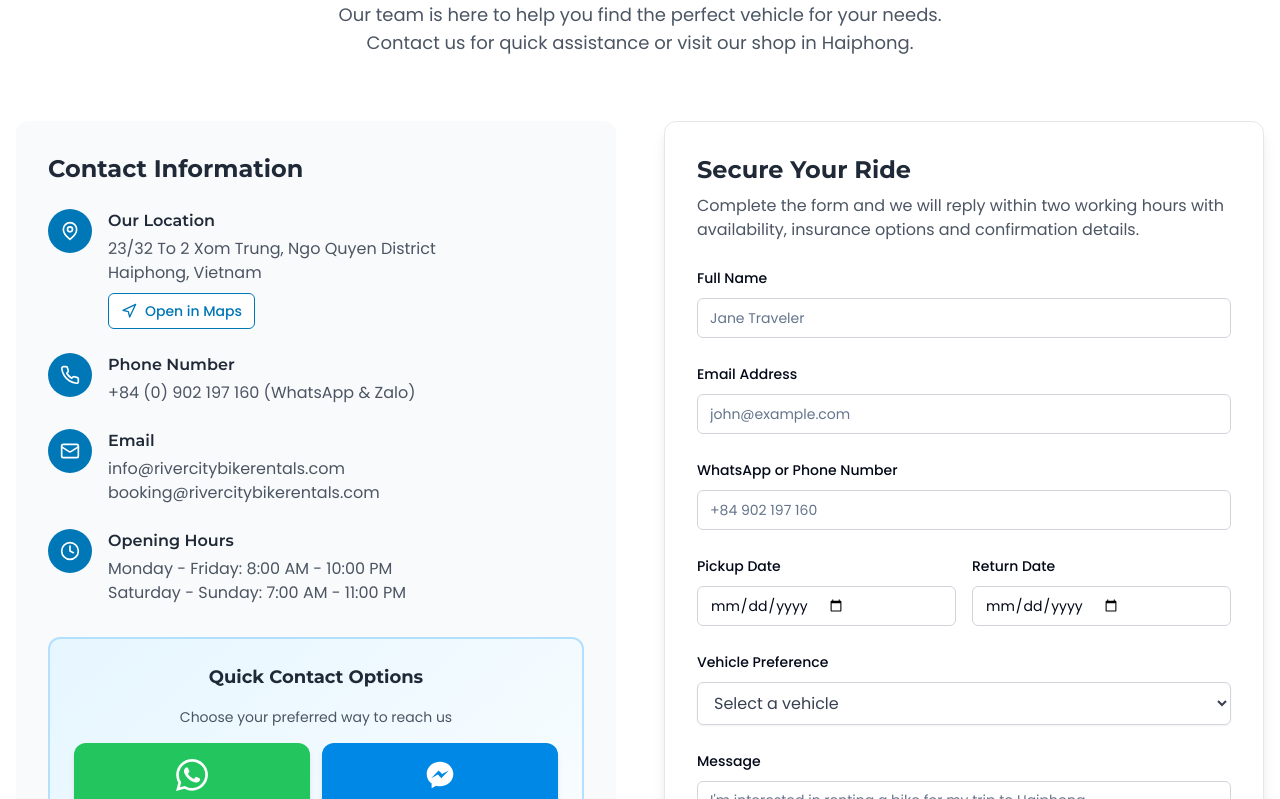
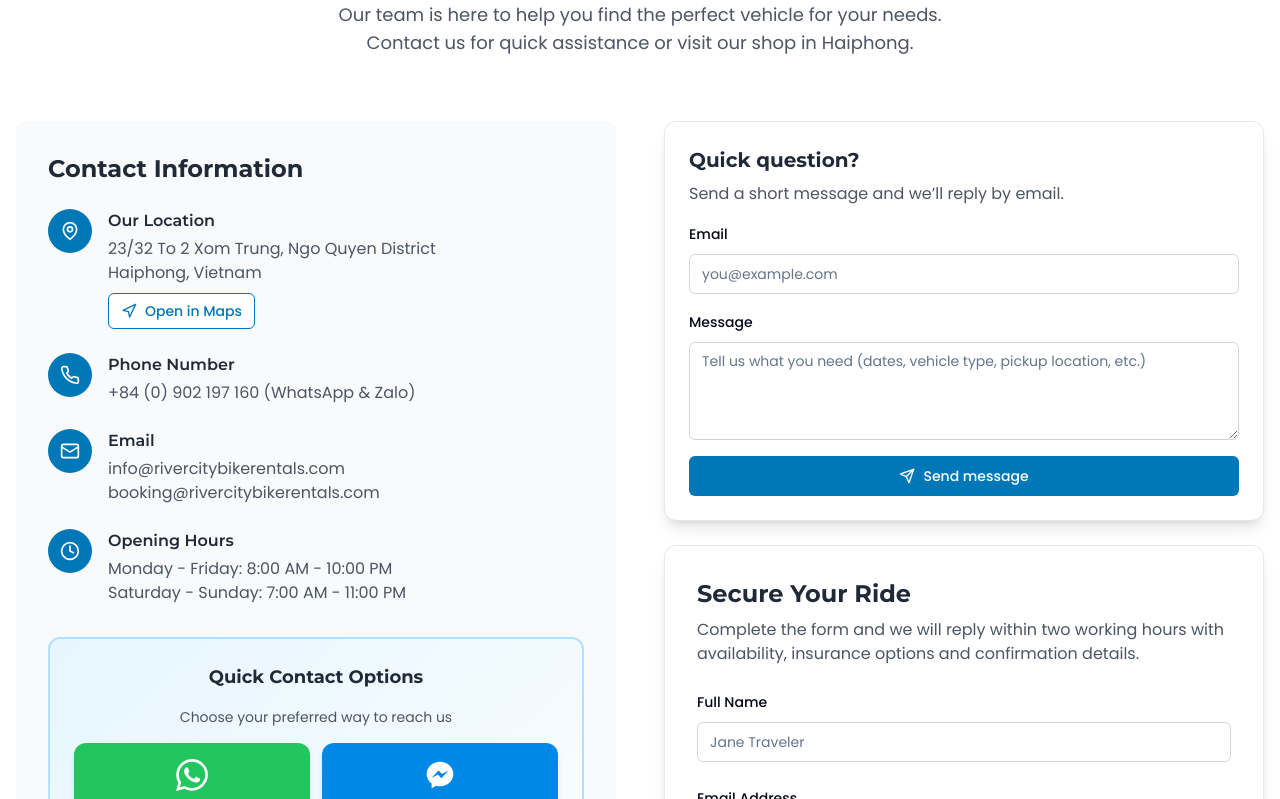
Before and after one commit to Vispaico/rivercity, a React (Vite) app: page /motorbikes in a window 1280 px wide. Shown: the part 1781-2580 px from the top of the page. Built offline with nearby package versions, Linux system fonts and the light colour scheme; no server answers.

Commit message:
Changed the CTA button text color to blue in CTASection.jsx and added ContactSection component to several pages.

```diff
--- a/src/components/CTASection.jsx
+++ b/src/components/CTASection.jsx
@@ -50,7 +50,7 @@ const CTASection = () => {
               asChild
               variant="outline"
               size="lg"
-              className="border-white text-white hover:bg-white/10 rounded-full px-8"
+              className="border-white text-blue-700 hover:bg-white/10 rounded-full px-8"
             >
               <a
                 href="https://wa.me/84902197160?text=Hi%20Rivercity!%20I%20want%20to%20book%20a%20vehicle."
@@ -65,7 +65,7 @@ const CTASection = () => {
               asChild
               variant="outline"
               size="lg"
-              className="border-white text-white hover:bg-white/10 rounded-full px-8"
+              className="border-white text-blue-700 hover:bg-white/10 rounded-full px-8"
             >
               <a
                 href="https://zalo.me/0902197160"
--- a/src/components/ContactSection.jsx
+++ b/src/components/ContactSection.jsx
@@ -1,4 +1,4 @@
-import React, { useRef, useEffect } from "react";
+import React, { useRef, useEffect, useState } from "react";
 import { motion, useAnimation } from "framer-motion";
 import { useInView } from "framer-motion";
 import { Button } from "@/components/ui/button";
@@ -33,11 +33,83 @@ const ContactSection = () => {
   const isInView = useInView(ref, { once: true, amount: 0.1 });
   const controls = useAnimation();
 
+  const [quickEmail, setQuickEmail] = useState("");
+  const [quickMessage, setQuickMessage] = useState("");
+  const [quickSending, setQuickSending] = useState(false);
+
   useEffect(() => {
     if (isInView) {
       controls.start("visible");
     }
   }, [isInView, controls]);
+
+  const handleQuickInquirySubmit = async (e) => {
+    e.preventDefault();
+
+    const email = quickEmail.trim();
+    const message = quickMessage.trim();
+
+    if (!email) {
+      toast({
+        title: "Email required",
+        description: "Please enter your email address so we can reply.",
+        variant: "destructive",
+      });
+      return;
+    }
+
+    if (!/.+@.+\..+/.test(email)) {
+      toast({
+        title: "Invalid email",
+        description: "Please enter a valid email address.",
+        variant: "destructive",
+      });
+      return;
+    }
+
+    if (!message) {
+      toast({
+        title: "Message required",
+        description: "Please type a short message so we know how to help.",
+        variant: "destructive",
+      });
+      return;
+    }
+
+    setQuickSending(true);
+    try {
+      const res = await fetch("/api/inquiry", {
+        method: "POST",
+        headers: { "Content-Type": "application/json" },
+        body: JSON.stringify({
+          email,
+          message,
+          source: "contact_section",
+        }),
+      });
+
+      if (!res.ok) {
+        const payload = await res.json().catch(() => null);
+        throw new Error(payload?.error || "Failed to send.");
+      }
+
+      toast({
+        title: "Message sent",
+        description: "Thanks — we’ll reply to your email shortly.",
+        className: "bg-blue-500 text-white",
+      });
+      setQuickEmail("");
+      setQuickMessage("");
+    } catch (err) {
+      toast({
+        title: "Could not send message",
+        description: err?.message || "Please try again, or use WhatsApp/Zalo.",
+        variant: "destructive",
+      });
+    } finally {
+      setQuickSending(false);
+    }
+  };
 
   const handleSubmit = (e) => {
     e.preventDefault();
@@ -256,6 +328,49 @@ const ContactSection = () => {
                 : { opacity: 0, x: 30 }
             }
           >
+            <div className="space-y-6">
+              <div className="bg-white border border-gray-200 p-6 rounded-xl shadow-lg">
+                <h3 className="text-xl font-bold mb-2 text-gray-800">Quick question?</h3>
+                <p className="text-gray-600 mb-4">
+                  Send a short message and we’ll reply by email.
+                </p>
+
+                <form onSubmit={handleQuickInquirySubmit} className="space-y-4">
+                  <div className="space-y-2">
+                    <Label htmlFor="quick_inquiry_email">Email</Label>
+                    <Input
+                      id="quick_inquiry_email"
+                      type="email"
+                      value={quickEmail}
+                      onChange={(e) => setQuickEmail(e.target.value)}
+                      placeholder="you@example.com"
+                      required
+                      className="border-gray-300 focus:border-blue-600 focus:ring-blue-600"
+                    />
+                  </div>
+                  <div className="space-y-2">
+                    <Label htmlFor="quick_inquiry_message">Message</Label>
+                    <Textarea
+                      id="quick_inquiry_message"
+                      value={quickMessage}
+                      onChange={(e) => setQuickMessage(e.target.value)}
+                      placeholder="Tell us what you need (dates, vehicle type, pickup location, etc.)"
+                      rows={4}
+                      required
+                      className="border-gray-300 focus:border-blue-600 focus:ring-blue-600"
+                    />
+                  </div>
+                  <Button
+                    type="submit"
+                    disabled={quickSending}
+                    className="w-full bg-blue-600 hover:bg-blue-700 text-white"
+                  >
+                    <Send className="mr-2 h-4 w-4" />
+                    {quickSending ? "Sending…" : "Send message"}
+                  </Button>
+                </form>
+              </div>
+
               <div className="bg-white border border-gray-200 p-8 rounded-xl shadow-lg">
                 <h3 className="text-2xl font-bold mb-2 text-gray-800">
                   Secure Your Ride
@@ -378,6 +493,7 @@ const ContactSection = () => {
                 </Button>
                 </form>
               </div>
+            </div>
           </motion.div>
         </div>
       </div>
--- a/src/pages/AboutPage.jsx
+++ b/src/pages/AboutPage.jsx
@@ -182,6 +182,7 @@ const AboutPage = () => {
           </div>
         </div>
       </section>
+      <ContactSection />
     </div>
   );
 };
--- a/src/pages/BlogPage.jsx
+++ b/src/pages/BlogPage.jsx
@@ -81,7 +81,9 @@ const BlogPage = () => {
           </div>
         )}
       </div>
+      <ContactSection />
     </>
+
   );
 };
 
--- a/src/pages/BlogPostPage.jsx
+++ b/src/pages/BlogPostPage.jsx
@@ -129,6 +129,7 @@ const BlogPostPage = () => {
           />
         </div>
       </div>
+      <ContactSection />
     </>
   );
 };
--- a/src/pages/BookingPage.jsx
+++ b/src/pages/BookingPage.jsx
@@ -70,10 +70,6 @@ const BookingPage = () => {
     notes: '',
   });
 
-  const [inquiryEmail, setInquiryEmail] = useState('');
-  const [inquiryMessage, setInquiryMessage] = useState('');
-  const [sendingInquiry, setSendingInquiry] = useState(false);
-
   const start = useMemo(() => parseLocalDate(startDate), [startDate]);
   const end = useMemo(() => parseLocalDate(endDate), [endDate]);
   const dayCount = useMemo(() => {
@@ -100,73 +96,6 @@ const BookingPage = () => {
 
   const groupedVehicles = useMemo(() => groupByCategory(vehicles), [vehicles]);
 
-  const handleInquirySubmit = async (e) => {
-    e.preventDefault();
-
-    const email = inquiryEmail.trim();
-    const message = inquiryMessage.trim();
-
-    if (!email) {
-      toast({
-        title: 'Email required',
-        description: 'Please enter your email address so we can reply.',
-        variant: 'destructive',
-      });
-      return;
-    }
-
-    if (!/.+@.+\..+/.test(email)) {
-      toast({
-        title: 'Invalid email',
-        description: 'Please enter a valid email address.',
-        variant: 'destructive',
-      });
-      return;
-    }
-
-    if (!message) {
-      toast({
-        title: 'Message required',
-        description: 'Please type a short message so we know how to help.',
-        variant: 'destructive',
-      });
-      return;
-    }
-
-    setSendingInquiry(true);
-    try {
-      const res = await fetch('/api/inquiry', {
-        method: 'POST',
-        headers: { 'Content-Type': 'application/json' },
-        body: JSON.stringify({
-          email,
-          message,
-          source: 'booking_page',
-        }),
-      });
-
-      if (!res.ok) {
-        const payload = await res.json().catch(() => null);
-        throw new Error(payload?.error || 'Failed to send.');
-      }
-
-      toast({
-        title: 'Message sent',
-        description: 'Thanks — we’ll reply to your email shortly.',
-        className: 'bg-blue-500 text-white',
-      });
-      setInquiryEmail('');
-      setInquiryMessage('');
-    } catch (err) {
-      toast({
-        title: 'Could not send message',
-        description: err?.message || 'Please try again, or use WhatsApp/Zalo.',
-        variant: 'destructive',
-      });
-    } finally {
-      setSendingInquiry(false);
-    }
-  };
 
   useEffect(() => {
     const fetchVehicles = async () => {
@@ -397,43 +326,6 @@ const BookingPage = () => {
 
         {supabase && (
           <div className="space-y-6">
-            <Card className="shadow-lg">
-              <CardHeader>
-                <CardTitle>Quick inquiry</CardTitle>
-                <CardDescription>Just have a question? Send us a message and we’ll reply by email.</CardDescription>
-              </CardHeader>
-              <CardContent>
-                <form onSubmit={handleInquirySubmit} className="grid grid-cols-1 md:grid-cols-2 gap-4">
-                  <div>
-                    <Label htmlFor="inquiry_email">Email</Label>
-                    <Input
-                      id="inquiry_email"
-                      type="email"
-                      value={inquiryEmail}
-                      onChange={(e) => setInquiryEmail(e.target.value)}
-                      placeholder="you@example.com"
-                      required
-                    />
-                  </div>
-                  <div className="md:col-span-2">
-                    <Label htmlFor="inquiry_message">Message</Label>
-                    <Textarea
-                      id="inquiry_message"
-                      value={inquiryMessage}
-                      onChange={(e) => setInquiryMessage(e.target.value)}
-                      placeholder="Tell us what you need (dates, vehicle type, pickup location, etc.)"
-                      required
-                    />
-                  </div>
-                  <div className="md:col-span-2 flex justify-end">
-                    <Button type="submit" disabled={sendingInquiry} className="bg-blue-600 hover:bg-blue-700">
-                      {sendingInquiry ? 'Sending…' : 'Send message'}
-                    </Button>
-                  </div>
-                </form>
-              </CardContent>
-            </Card>
-
             <form onSubmit={handleSubmit} className="grid grid-cols-1 lg:grid-cols-3 gap-8">
               <div className="lg:col-span-2 space-y-6">
               <Card className="shadow-lg">
--- a/src/pages/DashboardPage.jsx
+++ b/src/pages/DashboardPage.jsx
@@ -199,6 +199,7 @@ const DashboardPage = () => {
           </Tabs>
         </div>
       </section>
+      <ContactSection />
     </div>
   );
 };
--- a/src/pages/PartnerPortalPage.jsx
+++ b/src/pages/PartnerPortalPage.jsx
@@ -760,7 +760,9 @@ const PartnerPortalPage = () => {
           </Tabs>
         )}
       </main>
+      <ContactSection />
     </div>
+
   );
 };
 
```
Also changed, not shown: 73 other files (tests, documents, lock files or other folders). Lines whose indentation alone changed are shown as unchanged.
